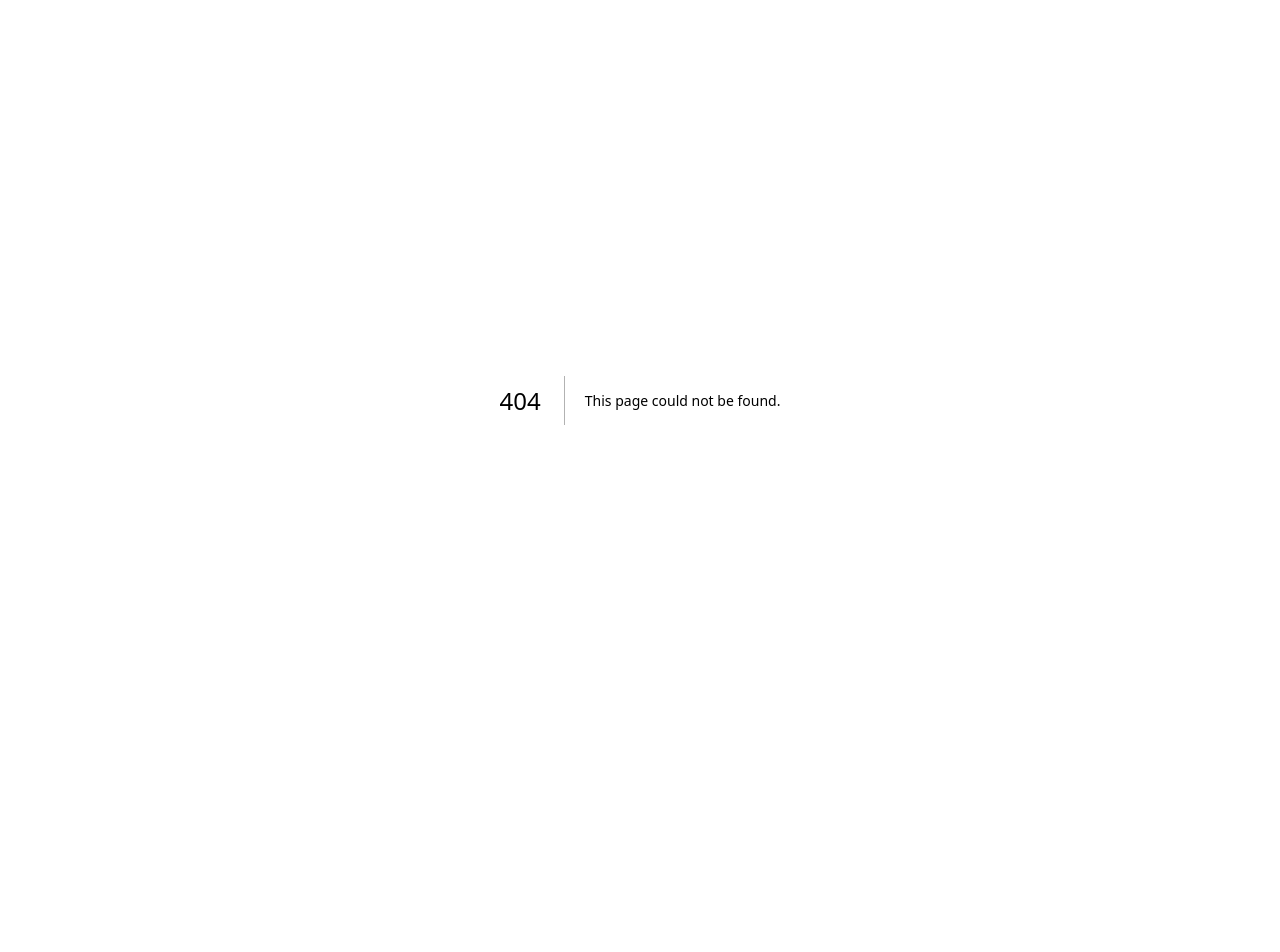
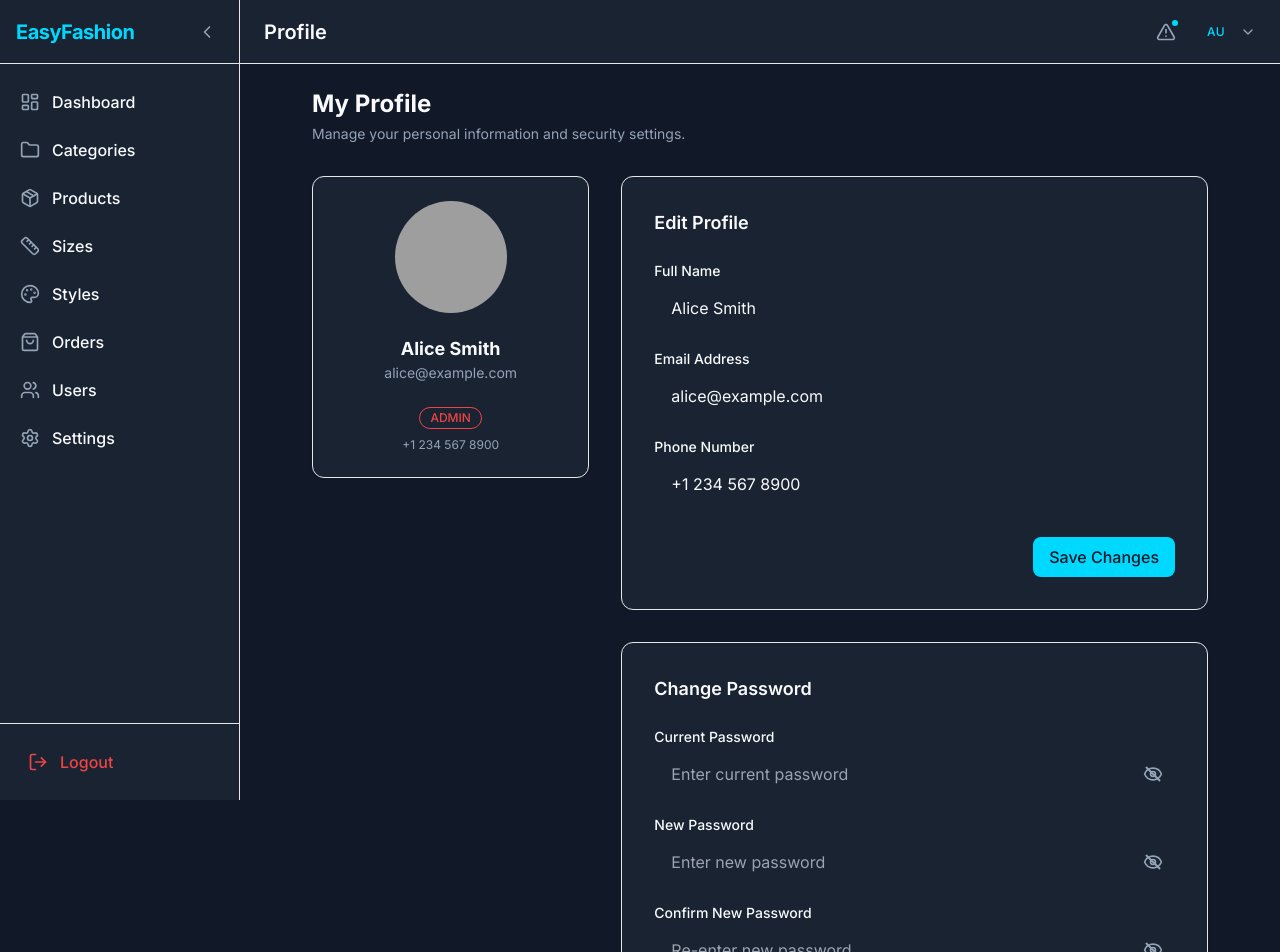
Before and after one commit to nishan-paul-2022/interview-easy-fashion-limited, a Next.js app in the folder app-management/: page /dashboard/profile in a window 1280 px wide. Before the commit this address had no page. Shown: the top 952 px of the page. Before the commit the page ends 800 px from the top, so only its background shows below. Built offline with nearby package versions, Linux system fonts and the light colour scheme; grey boxes are pictures that could not be loaded.

Commit message:
feat(management): implement admin profile page with edit and password change

```diff
--- /dev/null
+++ b/app-management/src/app/dashboard/profile/page.tsx
@@ -0,0 +1,164 @@
+'use client';
+
+import React, { useState } from 'react';
+
+import { Avatar } from '@/components/atoms/Avatar';
+import { Badge } from '@/components/atoms/Badge';
+import { Button } from '@/components/atoms/Button';
+import { Icon } from '@/components/atoms/Icon';
+import { Input } from '@/components/atoms/Input';
+import { PasswordInput } from '@/components/atoms/PasswordInput';
+
+export default function AdminProfilePage() {
+  const [name, setName] = useState('Alice Smith');
+  const [email, setEmail] = useState('alice@example.com');
+  const [phone, setPhone] = useState('+1 234 567 8900');
+
+  const [currentPassword, setCurrentPassword] = useState('');
+  const [newPassword, setNewPassword] = useState('');
+  const [confirmPassword, setConfirmPassword] = useState('');
+
+  const [avatarUrl, setAvatarUrl] = useState('https://i.pravatar.cc/150?u=alice');
+
+  const handleProfileSave = (e: React.FormEvent) => {
+    e.preventDefault();
+    console.log('Saving profile info:', { name, email, phone });
+  };
+
+  const handlePasswordSave = (e: React.FormEvent) => {
+    e.preventDefault();
+    if (newPassword !== confirmPassword) {
+      alert("Passwords don't match");
+      return;
+    }
+    console.log('Changing password for user');
+  };
+
+  const handleAvatarChangeClick = () => {
+    console.log('Open file picker for avatar');
+    // Simulated UI action
+    setAvatarUrl('https://i.pravatar.cc/150?u=newalice');
+  };
+
+  return (
+    <div className="mx-auto flex w-full max-w-4xl flex-col gap-8 pb-12">
+      {/* Header */}
+      <div>
+        <h1 className="text-2xl font-bold text-text">My Profile</h1>
+        <p className="mt-1 text-sm text-muted">
+          Manage your personal information and security settings.
+        </p>
+      </div>
+
+      <div className="grid grid-cols-1 gap-8 md:grid-cols-3">
+        {/* Left Column: Profile Card */}
+        <div className="flex flex-col gap-6 md:col-span-1">
+          <div className="flex flex-col items-center justify-center gap-4 rounded-xl border border-muted/20 bg-surface p-6 shadow-sm">
+            <div className="relative group">
+              <Avatar
+                src={avatarUrl}
+                alt={name}
+                name={name}
+                size="lg"
+                className="h-28 w-28 text-3xl"
+              />
+              <button
+                onClick={handleAvatarChangeClick}
+                className="absolute inset-0 flex items-center justify-center rounded-full bg-black/50 text-white opacity-0 transition-opacity group-hover:opacity-100"
+                aria-label="Change Avatar"
+              >
+                <Icon name="Pencil" size={24} />
+              </button>
+            </div>
+
+            <div className="flex flex-col items-center text-center">
+              <h2 className="text-lg font-bold text-text">{name}</h2>
+              <p className="text-sm text-muted">{email}</p>
+            </div>
+
+            <div className="mt-2 flex flex-col items-center gap-2">
+              <Badge label="ADMIN" variant="error" />
+              <p className="text-xs text-muted">{phone}</p>
+            </div>
+          </div>
+        </div>
+
+        {/* Right Column: Forms */}
+        <div className="flex flex-col gap-8 md:col-span-2">
+          {/* Edit Profile Form */}
+          <form
+            onSubmit={handleProfileSave}
+            className="flex flex-col gap-6 rounded-xl border border-muted/20 bg-surface p-6 shadow-sm sm:p-8"
+          >
+            <h2 className="text-lg font-semibold text-text">Edit Profile</h2>
+            <div className="flex flex-col gap-5">
+              <Input
+                label="Full Name"
+                placeholder="Your full name"
+                value={name}
+                onChange={(e) => setName(e.target.value)}
+                required
+              />
+              <Input
+                label="Email Address"
+                type="email"
+                placeholder="Your email address"
+                value={email}
+                onChange={(e) => setEmail(e.target.value)}
+                required
+              />
+              <Input
+                label="Phone Number"
+                type="tel"
+                placeholder="Your phone number"
+                value={phone}
+                onChange={(e) => setPhone(e.target.value)}
+              />
+            </div>
+            <div className="mt-2 flex justify-end">
+              <Button variant="primary" type="submit">
+                Save Changes
+              </Button>
+            </div>
+          </form>
+
+          {/* Change Password Form */}
+          <form
+            onSubmit={handlePasswordSave}
+            className="flex flex-col gap-6 rounded-xl border border-muted/20 bg-surface p-6 shadow-sm sm:p-8"
+          >
+            <h2 className="text-lg font-semibold text-text">Change Password</h2>
+            <div className="flex flex-col gap-5">
+              <PasswordInput
+                label="Current Password"
+                placeholder="Enter current password"
+                value={currentPassword}
+                onChange={(e) => setCurrentPassword(e.target.value)}
+                required
+              />
+              <PasswordInput
+                label="New Password"
+                placeholder="Enter new password"
+                value={newPassword}
+                onChange={(e) => setNewPassword(e.target.value)}
+                required
+              />
+              <PasswordInput
+                label="Confirm New Password"
+                placeholder="Re-enter new password"
+                value={confirmPassword}
+                onChange={(e) => setConfirmPassword(e.target.value)}
+                required
+              />
+            </div>
+            <div className="mt-2 flex justify-end">
+              <Button variant="primary" type="submit">
+                Update Password
+              </Button>
+            </div>
+          </form>
+        </div>
+      </div>
+    </div>
+  );
+}
```
